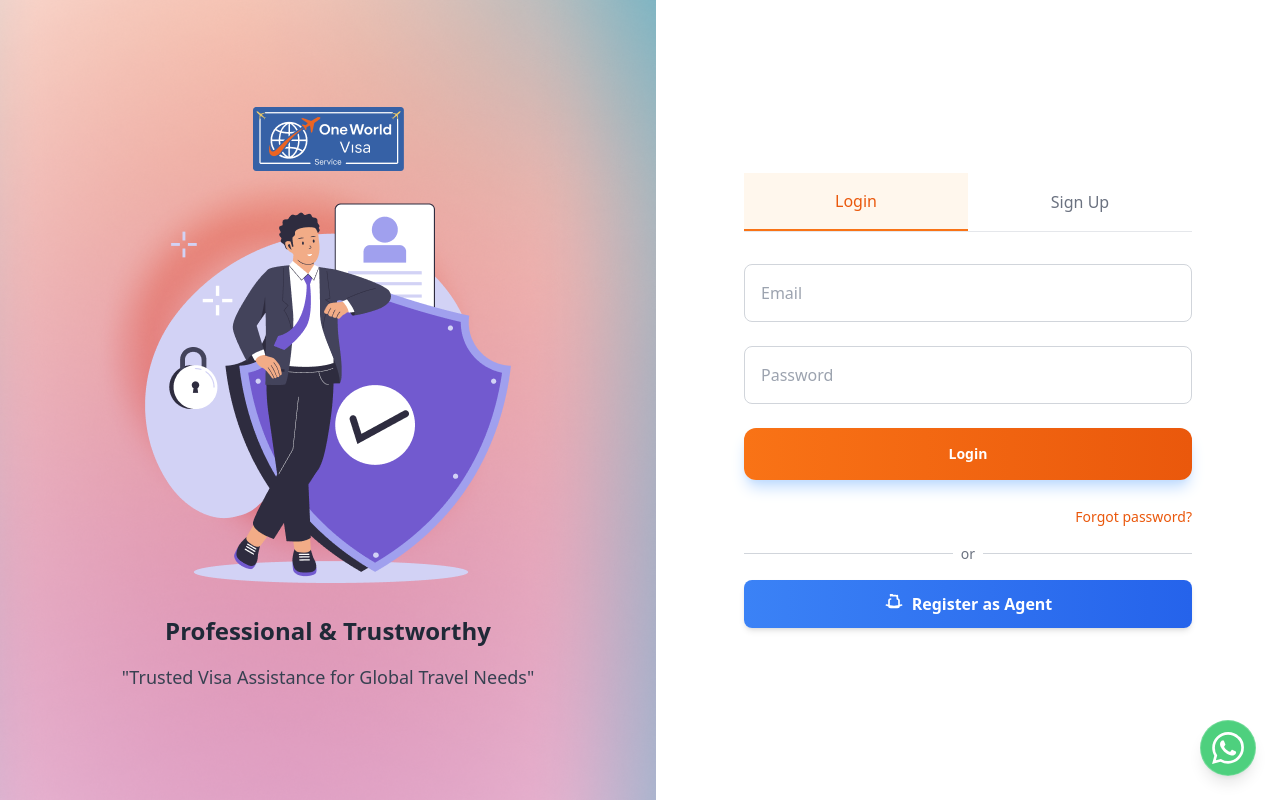
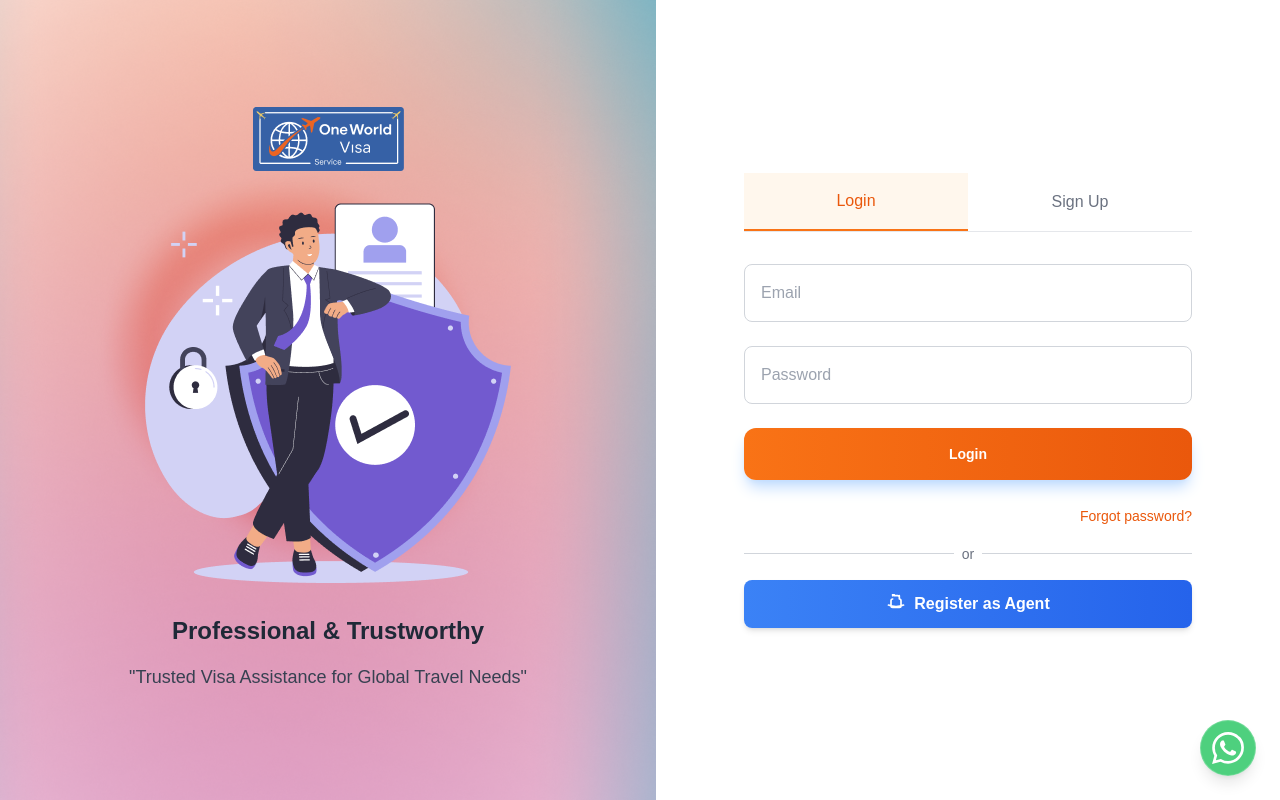
Before and after one commit to Sairam-Chetpelly/rbac-fullstack-app, a Next.js app in the folder frontend/: page /login in a window 1280 px wide. Built offline with nearby package versions, Linux system fonts and the light colour scheme; no server answers.

Commit message:
font change

```diff
--- a/frontend/styles/globals.css
+++ b/frontend/styles/globals.css
@@ -1,6 +1,11 @@
 @tailwind base;
 @tailwind components;
 @tailwind utilities;
+
+/* Set Arial as default font */
+* {
+  font-family: Arial, sans-serif;
+}
 
 /* Custom animations */
 @keyframes fadeIn {
```
